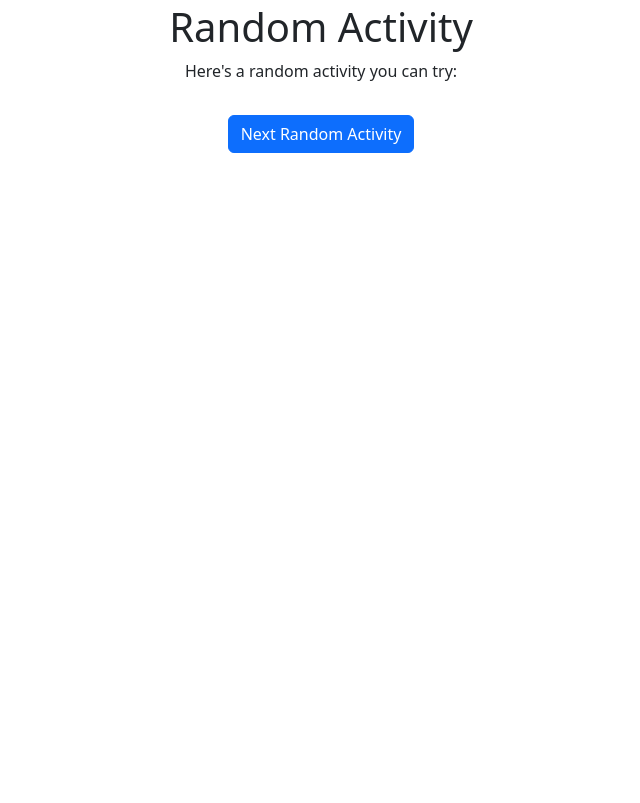
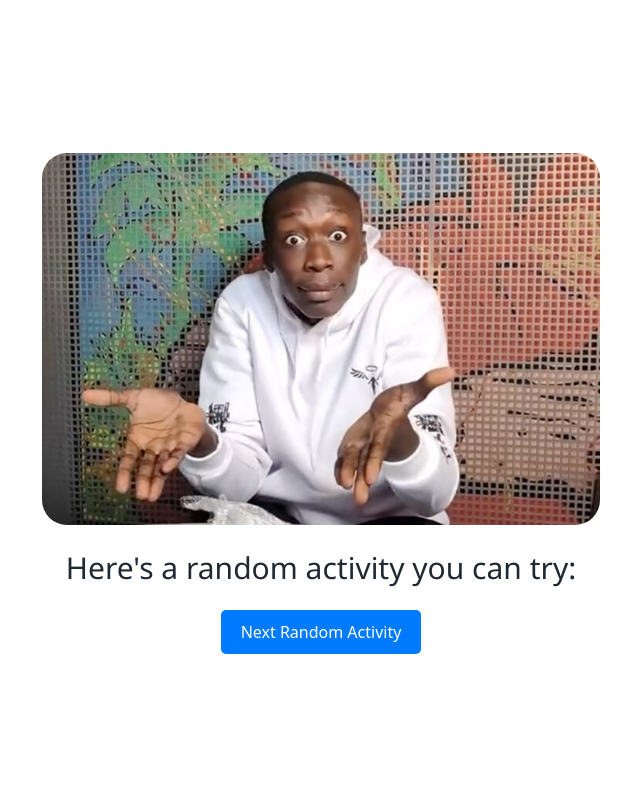
Before and after one commit to Sjobergpeter/Group_project, a Flask app: page /anything in a window 1280 px wide. Shown: the part 53-856 px from the top of the page, without its empty margins (319-959 px from the left). Before the commit the page ends 206 px from the top, so only its background shows below. Run offline with Flask 3, Linux system fonts and the light colour scheme; data that the repository does not hold is empty.

Commit message:
fixade style på min sida.

```diff
--- a/application/app.py
+++ b/application/app.py
@@ -26,6 +26,7 @@
 
     # uppdaterar länken på knappen på hemsidan beroende på vädret
     link = None
+
     if rain != 0:
         link = "books"
 
--- /dev/null
+++ b/application/static/anything.css
@@ -0,0 +1,60 @@
+
+.container {
+    display: flex;
+    flex-direction: column;
+    justify-content: center;
+    align-items: center;
+    height: 100vh;
+    position: relative;
+}
+
+
+
+
+p {
+    font-size: 24px;
+    font-family: Arial, sans-serif;
+    text-align: center;
+    margin-top: 20px;
+}
+
+.txt {
+    font-family: 'Segoe UI', Tahoma, Geneva, Verdana, sans-serif;
+    font-size: 30px;
+    color: #202932;
+}
+
+.bold {
+    font-family:Arial, Helvetica, sans-serif;
+    font-size: 30px;
+    color: #032448;
+   font-weight: bold;
+}
+
+
+.btn {
+    background-color: #007bff;
+    color: #fff;
+    padding: 10px 20px;
+    border: none;
+    border-radius: 5px;
+}
+
+
+.btn:hover {
+    background-color: #0056b3;
+}
+
+
+.center {
+    width: 50%;
+    margin-left: auto;
+    margin-right: auto;
+
+
+
+}
+
+.center img {
+    border-radius: 25px;
+}
--- a/application/templates/anything.html
+++ b/application/templates/anything.html
@@ -1,5 +1,4 @@
 {% block header %}{% include "navbar.html" %}{% endblock %}
-
 
 <!DOCTYPE html>
 <html>
@@ -8,24 +7,24 @@
     <meta name="viewport" content="width=device-width, initial-scale=1.0">
     <title>Slumpmässig Aktivitet</title>
     <link rel="stylesheet" href="https://cdn.jsdelivr.net/npm/bootstrap@5.2.3/dist/css/bootstrap.min.css">
-
-    <style>
-
-        .container {
-            display: flex;
-            flex-direction: column;
-            justify-content: center;
-            align-items: center;
-            min-height: 10vh;
-        }
-    </style>
+    <link rel="stylesheet" type="text/css" href="{{ url_for('static', filename='anything.css') }}">
 </head>
 <body>
     <div class="container">
-        <h1>Random Activity</h1>
-        <p>Here's a random activity you can try:</p>
-        <p>{{ anything_suggestion }}</p>
-        <a href="/anything" class="btn btn-primary">Next Random Activity</a>
+        <div class="center">
+
+
+            <img src="{{ url_for('static', filename='any.jpg') }}" alt="Charity Image" class="" width="100%">
+            <p class="txt">Here's a random activity you can try:</p>
+            <p class="bold">{{ anything_suggestion }}</p>
+          <div class="center">
+              <center>
+                  <a href="/anything" class="btn btn-primary">Next Random Activity</a>
+                </center>
+
+            </div>
+
+        </div>
     </div>
 </body>
 </html>
--- a/application/templates/books.html
+++ b/application/templates/books.html
@@ -18,4 +18,5 @@
     <div class="alert alert-warning" role="alert">
         <p><a href="{{ read_link }}">Ladda ned nu!</a></p>
     </div>
+
 {% endblock %}
--- a/application/templates/layout.html
+++ b/application/templates/layout.html
@@ -9,7 +9,7 @@
 <body>
     <div class="container">
         {% block content %}{% endblock %}
-        <a href="/books" class="btn btn-secondary">Böcker</a>
+        <a href="/books" class="btn btn-secondary">Annan bok</a>
         <a href="/books_form" class="btn btn-secondary">Form</a>
     </div>
     <script src="https://cdn.jsdelivr.net/npm/bootstrap@5.0.2/dist/js/bootstrap.bundle.min.js" integrity="sha384-MrcW6ZMFYlzcLA8Nl+NtUVF0sA7MsXsP1UyJoMp4YLEuNSfAP+JcXn/tWtIaxVXM" crossorigin="anonymous"></script>
```
Also changed, not shown: application/static/any.jpg (added), 1 other file.
